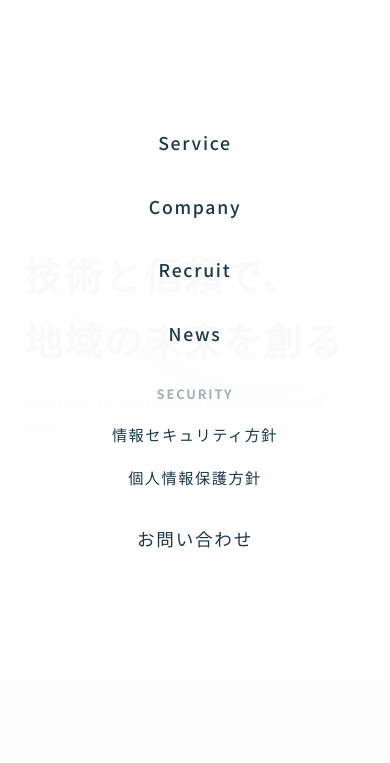
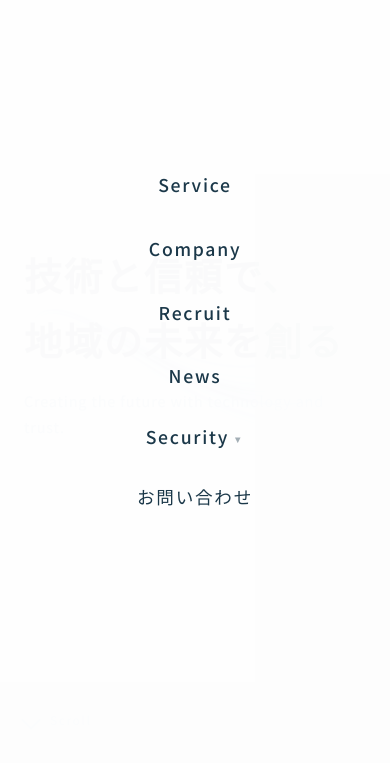
Before and after one commit to nakanoshoace-sudo/fjtec-renewal, a plain HTML site: page index.html in a window 390 px wide. Both pictures are taken after a click on the button "メニュー". Shown: the part 81-844 px from the top of the page. Drawn offline with Linux system fonts and the light colour scheme.

Commit message:
Mobile menu: Security tap-to-expand accordion (pulldown)

```diff
--- a/css/style.css
+++ b/css/style.css
@@ -419,22 +419,49 @@ ul {
   letter-spacing: 0.1em;
 }
 
-.mobile-menu-group {
-  display: flex;
+.mobile-menu-accordion {
+  display: flex;
+  flex-direction: column;
+  align-items: center;
+}
+
+.mobile-menu-accordion-btn {
+  background: none;
+  border: none;
+  font-size: 1.1rem;
+  font-weight: 500;
+  color: rgb(27, 56, 73);
+  letter-spacing: 0.1em;
+  cursor: pointer;
+  font-family: 'Noto Sans JP', sans-serif;
+  padding: 0;
+}
+
+.mobile-menu-accordion-btn::after {
+  content: ' ▼';
+  font-size: 0.6rem;
+  vertical-align: middle;
+  color: rgba(27, 56, 73, 0.4);
+  transition: transform 0.3s;
+}
+
+.mobile-menu-accordion.is-open .mobile-menu-accordion-btn::after {
+  content: ' ▲';
+}
+
+.mobile-menu-accordion-body {
+  display: none;
   flex-direction: column;
   align-items: center;
   gap: 16px;
-}
-
-.mobile-menu-group-title {
-  font-size: 0.8rem;
-  font-weight: 600;
-  color: rgba(27, 56, 73, 0.4);
-  letter-spacing: 0.15em;
-  text-transform: uppercase;
-}
-
-.mobile-menu-group a {
+  margin-top: 16px;
+}
+
+.mobile-menu-accordion.is-open .mobile-menu-accordion-body {
+  display: flex;
+}
+
+.mobile-menu-accordion-body a {
   font-size: 0.95rem;
 }
 
--- a/index.html
+++ b/index.html
@@ -60,10 +60,12 @@
     <a href="company.html">Company</a>
     <a href="recruit.html">Recruit</a>
     <a href="news.html">News</a>
-    <div class="mobile-menu-group">
-      <span class="mobile-menu-group-title">Security</span>
-      <a href="security-policy.html">情報セキュリティ方針</a>
-      <a href="privacy-policy.html">個人情報保護方針</a>
+    <div class="mobile-menu-accordion">
+      <button class="mobile-menu-accordion-btn">Security</button>
+      <div class="mobile-menu-accordion-body">
+        <a href="security-policy.html">情報セキュリティ方針</a>
+        <a href="privacy-policy.html">個人情報保護方針</a>
+      </div>
     </div>
     <a href="contact.html">お問い合わせ</a>
   </div>
--- a/js/main.js
+++ b/js/main.js
@@ -113,6 +113,13 @@ document.addEventListener('DOMContentLoaded', () => {
     });
   });
 
+  /* ---------- Mobile menu accordion ---------- */
+  document.querySelectorAll('.mobile-menu-accordion-btn').forEach(btn => {
+    btn.addEventListener('click', () => {
+      btn.parentElement.classList.toggle('is-open');
+    });
+  });
+
   /* ---------- Contact form tabs ---------- */
   const formTabs = document.querySelectorAll('.form-tab');
   const formContents = document.querySelectorAll('.tab-content');
```
Also changed, not shown: company.html (+6 -4 lines), contact.html (+6 -4 lines), news.html (+6 -4 lines), privacy-policy.html (+6 -4 lines), recruit.html (+6 -4 lines), security-policy.html (+6 -4 lines), service.html (+6 -4 lines).
